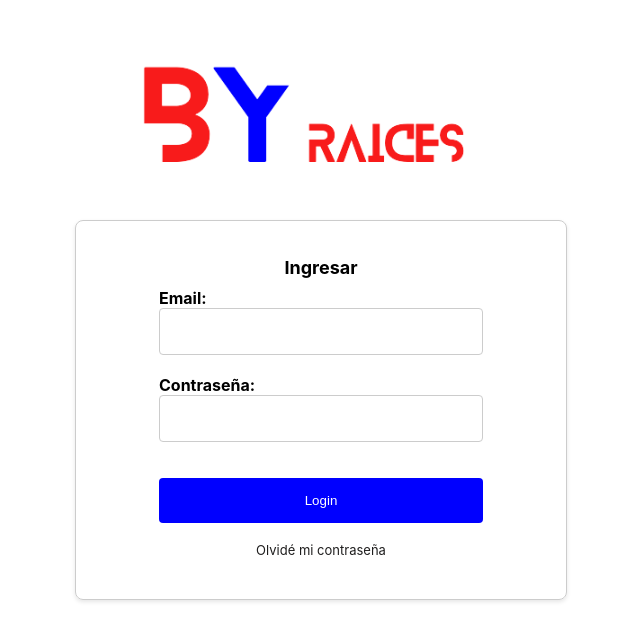
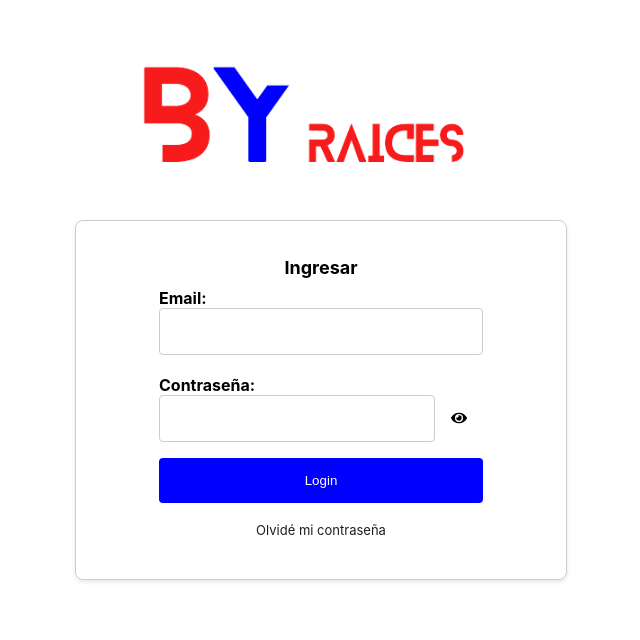
Before and after one commit to agustinrosa22/redbyraices, a React (Create React App) app: page / in a window 1280 px wide. Shown: the top 640 px of the page, without its empty margins (319-959 px from the left). Built offline with nearby package versions, Linux system fonts and the light colour scheme.

Commit message:
eyes pasword

```diff
--- a/package.json
+++ b/package.json
@@ -3,12 +3,16 @@
   "version": "0.1.0",
   "private": true,
   "dependencies": {
+    "@fortawesome/fontawesome-svg-core": "^6.5.1",
+    "@fortawesome/free-solid-svg-icons": "^6.5.1",
+    "@fortawesome/react-fontawesome": "^0.2.0",
     "@testing-library/jest-dom": "^5.17.0",
     "@testing-library/react": "^13.4.0",
     "@testing-library/user-event": "^13.5.0",
     "axios": "^1.4.0",
     "react": "^18.2.0",
     "react-dom": "^18.2.0",
+    "react-icons": "^5.0.1",
     "react-redux": "^8.0.5",
     "react-router-dom": "^6.3.0",
     "react-scripts": "5.0.1",
--- a/src/Views/Login/Login.jsx
+++ b/src/Views/Login/Login.jsx
@@ -4,6 +4,7 @@ import { login } from '../../Redux/Actions/actions';
 import style from './Login.module.css';
 import { useNavigate } from 'react-router-dom';
 import titulo from '../../Assets/tituloNuevo.png'
+import { FaEye, FaEyeSlash } from 'react-icons/fa';
 
 const Login = () => {
   const navigate = useNavigate();
@@ -12,12 +13,17 @@ const Login = () => {
 
   const [formData, setFormData] = useState({
     mail: '',
-    password: ''
+    password: '',
+    showPassword: false
   });
 
-  const { mail, password } = formData;
+  const { mail, password, showPassword } = formData;
 
   const onChange = e => setFormData({ ...formData, [e.target.name]: e.target.value });
+
+  const togglePasswordVisibility = () => {
+    setFormData({ ...formData, showPassword: !showPassword });
+  };
 
   const onSubmit = async e => {
     e.preventDefault();
@@ -40,7 +46,7 @@ const Login = () => {
 
           <label>Email:</label>
         <div className={style.formGroup}>
-          <input
+          <input clasname={style.inputForm}
             type="email"
             name="mail"
             value={mail}
@@ -50,15 +56,22 @@ const Login = () => {
             />
         </div>
           <label>Contraseña:</label>
-        <div className={style.formGroup}>
-          <input
-            type="password"
+        <div className={style.passwordGroup}>
+          <input clasname={style.inputForm}
+             type={showPassword ? "text" : "password"}
             name="password"
             value={password}
             onChange={onChange}
             required
             className={style.inputForm}
             />
+             <div className={style.passwordIcon} onClick={togglePasswordVisibility}>
+             {showPassword ? (
+                <FaEyeSlash onClick={togglePasswordVisibility} /> // Icono de ojo cerrado si showPassword es true
+              ) : (
+                <FaEye onClick={togglePasswordVisibility} /> // Icono de ojo abierto si showPassword es false
+              )}
+        </div>
         </div>
         <button  className={style.buttonSubmit} type="submit">Login</button>
       </form>
--- a/src/Views/Login/Login.module.css
+++ b/src/Views/Login/Login.module.css
@@ -48,6 +48,7 @@
 
 .formGroup {
   margin-bottom: 20px;
+  display: flex;
 }
 
 .error {
@@ -74,6 +75,17 @@ label {
   margin: 0;
 }
 
+.passwordGroup {
+    display: flex;
+  }
+
+  .passwordIcon {
+    display: flex;
+    align-items: center;
+    padding: 0 16px;
+    cursor: pointer;
+  }
+
 .buttonSubmit {
   width: 100%; /* Ancho del botón igual al del contenedor del formulario */
   margin-top: 5%; /* Espacio entre el botón y los inputs */
```
Also changed, not shown: 1 other file (tests, documents, lock files or other folders).
